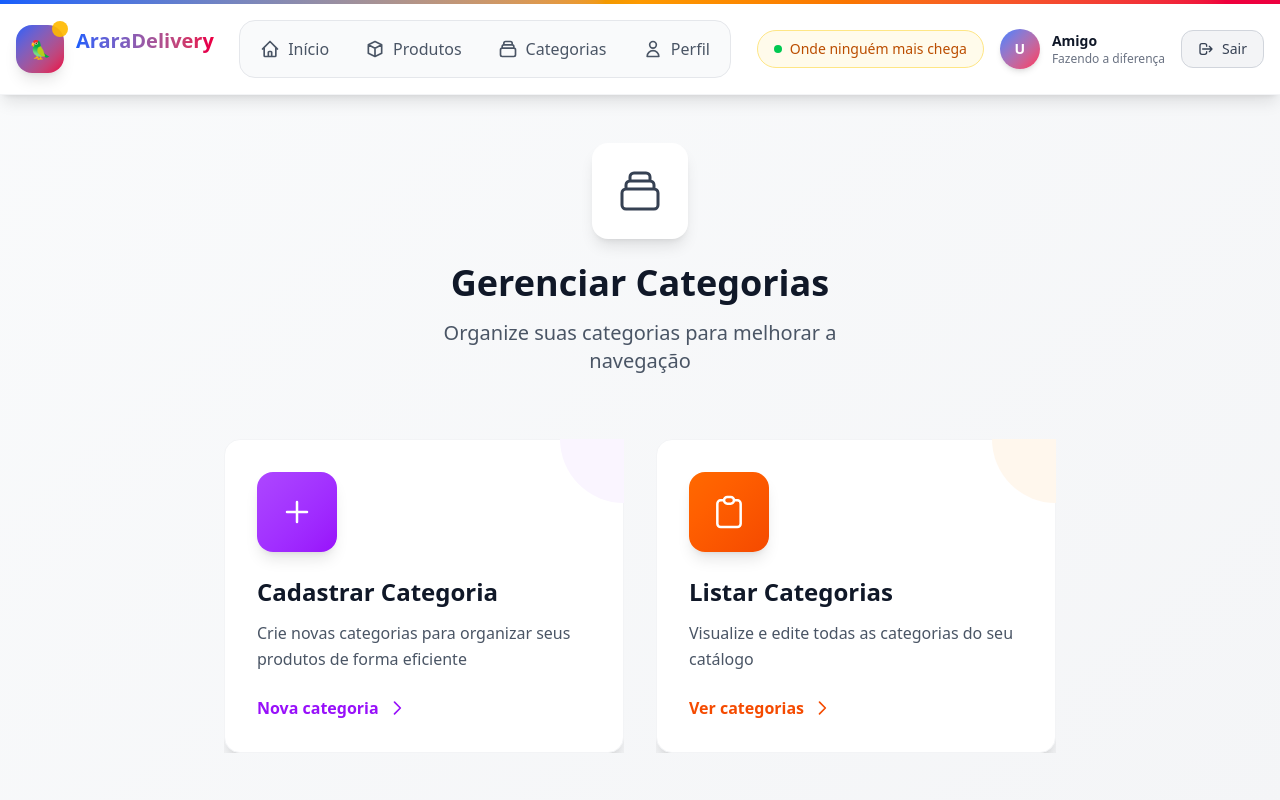
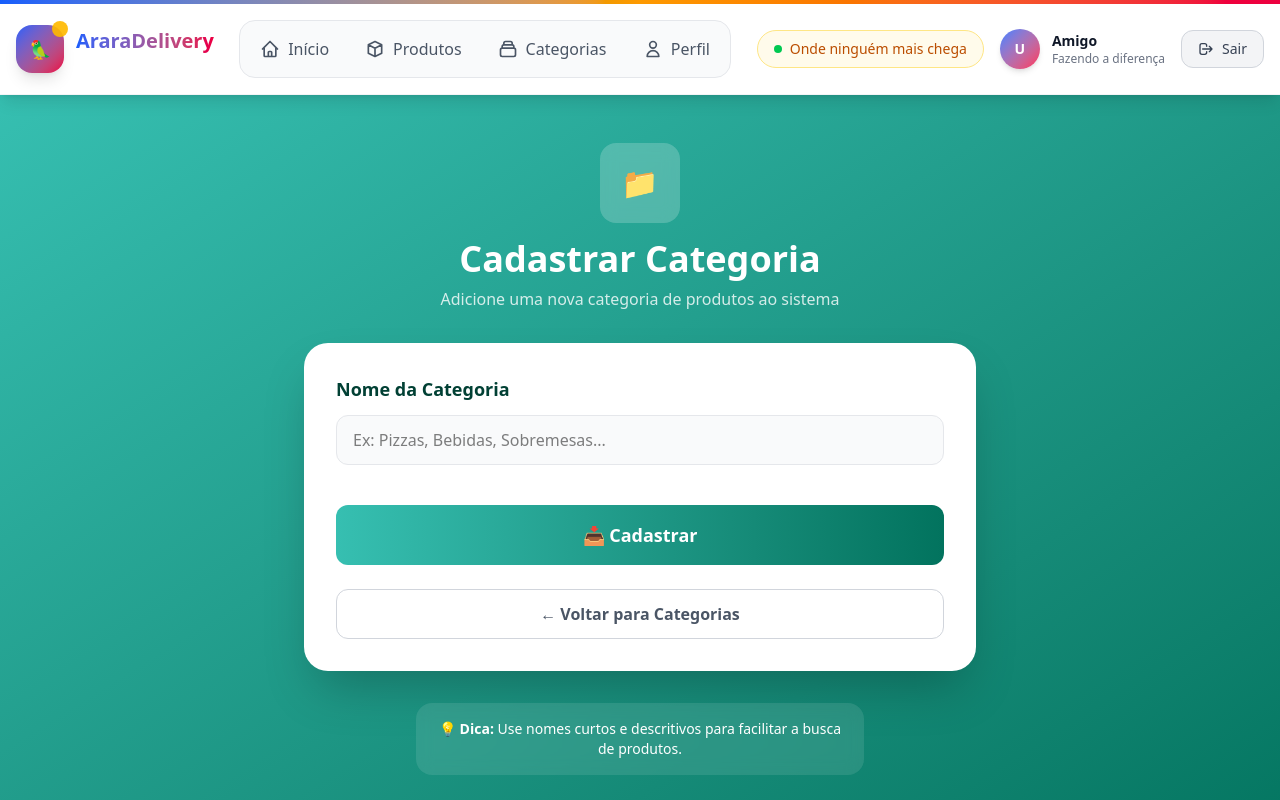
Before and after one commit to Grupo-05-Turma-JavaScript-09/AraraDelivery-frontend, a React (Vite) app: page /categorias/cadastrar in a window 1280 px wide. Shown: the top 800 px of the page. Built offline with nearby package versions, Linux system fonts and the light colour scheme.

Commit message:
CRUD Categoria completo + Correções no ESLint. Faltando estilizar.

```diff
--- a/src/App.tsx
+++ b/src/App.tsx
@@ -42,7 +42,7 @@ function App() {
 							{/* Rotas de Categoria */}
 							<Route path="/categorias" element={<CategoriaPagina />} />
 							<Route path="/categorias/listar" element={<ListaCategorias />} />
-							<Route path="/categorias/cadastrar" element={<CategoriaPagina />} />
+							<Route path="/categorias/cadastrar" element={<FormCategoria />} />
 							<Route path="/categorias/deletar/:id" element={<DeletarCategoria />} />
 							<Route path="/categorias/editar/:id" element={<FormCategoria />} />
 
--- a/src/components/categoria/formcategoria/FormCategoria.tsx
+++ b/src/components/categoria/formcategoria/FormCategoria.tsx
@@ -2,7 +2,7 @@
 import { useContext, useEffect, useState, type ChangeEvent, type FormEvent } from "react";
 import { useNavigate, useParams } from "react-router-dom";
 import { ClipLoader } from "react-spinners";
-import { AuthContext } from "../../../contexts/AuthContext"; // ✅ adicionado
+import { AuthContext } from "../../../contexts/AuthContext";
 import type Categoria from "../../../models/Categoria";
 import { atualizar, buscar, cadastrar } from "../../../services/Services";
 import { ToastAlerta } from "../../../utils/ToastAlerta";
@@ -10,8 +10,8 @@ import { ToastAlerta } from "../../../utils/ToastAlerta";
 function FormCategoria() {
   const navigate = useNavigate();
   const { id } = useParams<{ id: string }>();
-  const { usuario } = useContext(AuthContext); // ✅ adicionado
-  const token = usuario.token; // ✅ adicionado
+  const { usuario } = useContext(AuthContext);
+  const token = usuario.token;
 
   const [categoria, setCategoria] = useState<Categoria>({} as Categoria);
   const [isLoading, setIsLoading] = useState<boolean>(false);
@@ -19,7 +19,7 @@ function FormCategoria() {
   async function buscarCategoriaPorId(id: string) {
     try {
       await buscar(`/categorias/${id}`, setCategoria, {
-        headers: { Authorization: token }, // ✅ adicionado
+        headers: { Authorization: token },
       });
     } catch (error) {
       ToastAlerta("Erro ao buscar a categoria.", "erro");
@@ -41,7 +41,7 @@ function FormCategoria() {
   }
 
   function retornar() {
-    navigate("/categorias"); // ✅ corrigido
+    navigate("/categorias");
   }
 
   async function gerarNovaCategoria(e: FormEvent<HTMLFormElement>) {
@@ -51,12 +51,12 @@ function FormCategoria() {
     try {
       if (id !== undefined) {
         await atualizar(`/categorias`, categoria, setCategoria, {
-          headers: { Authorization: token }, // ✅ adicionado
+          headers: { Authorization: token },
         });
         ToastAlerta("Categoria atualizada com sucesso!", "sucesso");
       } else {
         await cadastrar(`/categorias`, categoria, setCategoria, {
-          headers: { Authorization: token }, // ✅ adicionado
+          headers: { Authorization: token },
         });
         ToastAlerta("Categoria cadastrada com sucesso!", "sucesso");
       }
--- a/src/components/footer/Footer.tsx
+++ b/src/components/footer/Footer.tsx
@@ -1,8 +1,8 @@
 const Footer = () => {
   return (
-    <footer className="bg-gradient-to-br from-[#1360bb] to-[#0c3a7a] text-white relative overflow-hidden">
+    <footer className="bg-linear-to-br from-[#1360bb] to-[#0c3a7a] text-white relative overflow-hidden">
       {/* Elemento decorativo - Asas da arara com gradiente mais suave */}
-      <div className="absolute top-0 left-0 w-full h-1 bg-gradient-to-r from-white/30 via-amber-400 to-rose-400"></div>
+      <div className="absolute top-0 left-0 w-full h-1 bg-linear-to-r from-white/30 via-amber-400 to-rose-400"></div>
 
       {/* Padrão de fundo sutil */}
       <div className="absolute inset-0 opacity-10">
@@ -18,10 +18,10 @@ const Footer = () => {
         {/* Header Compacto */}
         <div className="text-center mb-12">
           <div className="flex items-center justify-center mb-4">
-            <div className="w-12 h-12 bg-gradient-to-br from-white to-rose-200 rounded-2xl flex items-center justify-center shadow-lg mr-3 border border-white/30">
+            <div className="w-12 h-12 bg-linear-to-br from-white to-rose-200 rounded-2xl flex items-center justify-center shadow-lg mr-3 border border-white/30">
               <div className="text-[#1360bb] font-bold text-lg">🦜</div>
             </div>
-            <h3 className="text-3xl font-black bg-gradient-to-r from-white to-rose-200 bg-clip-text text-transparent">
+            <h3 className="text-3xl font-black bg-linear-to-r from-white to-rose-200 bg-clip-text text-transparent">
               AraraDelivery
             </h3>
           </div>
@@ -132,7 +132,7 @@ const Footer = () => {
         <div className="border-t border-white/20 pt-8">
           <div className="flex flex-col lg:flex-row justify-between items-center">
             <div className="flex items-center mb-4 lg:mb-0">
-              <div className="w-6 h-6 bg-gradient-to-r from-white to-rose-200 rounded flex items-center justify-center mr-2 border border-white/30">
+              <div className="w-6 h-6 bg-linear-to-r from-white to-rose-200 rounded flex items-center justify-center mr-2 border border-white/30">
                 <span className="text-[#1360bb] text-xs font-bold">A</span>
               </div>
               <p className="text-white/70 text-sm">
```
Also changed, not shown: 1 other file (tests, documents, lock files or other folders).
